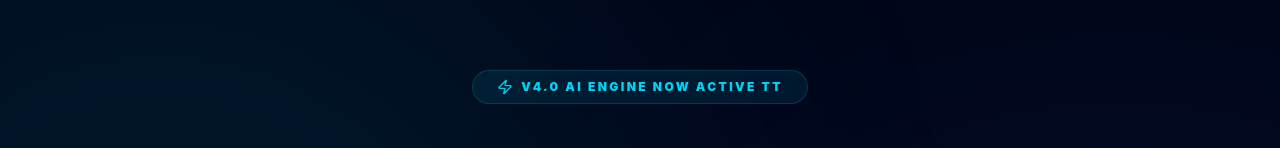
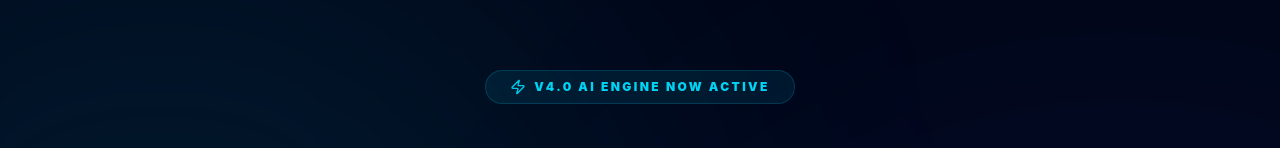
Before and after one commit to laraswift1989me-ops/faceweb, a React (Vite) app: page / in a window 1280 px wide. Shown: the part 171-319 px from the top of the page. Built offline with nearby package versions, Linux system fonts and the light colour scheme.

Commit message:
Update Landing.tsx

```diff
--- a/src/app/pages/Landing.tsx
+++ b/src/app/pages/Landing.tsx
@@ -30,7 +30,7 @@ export function Landing() {
             className="inline-flex items-center gap-2 px-6 py-2 rounded-full bg-cyan-500/10 border border-cyan-500/20 text-cyan-400 text-xs font-black tracking-[0.2em] uppercase mb-10"
           >
             <Zap className="w-4 h-4 animate-pulse" />
-            V4.0 AI ENGINE NOW ACTIVE tt
+            V4.0 AI ENGINE NOW ACTIVE
           </motion.div>
 
           <motion.h1
```
